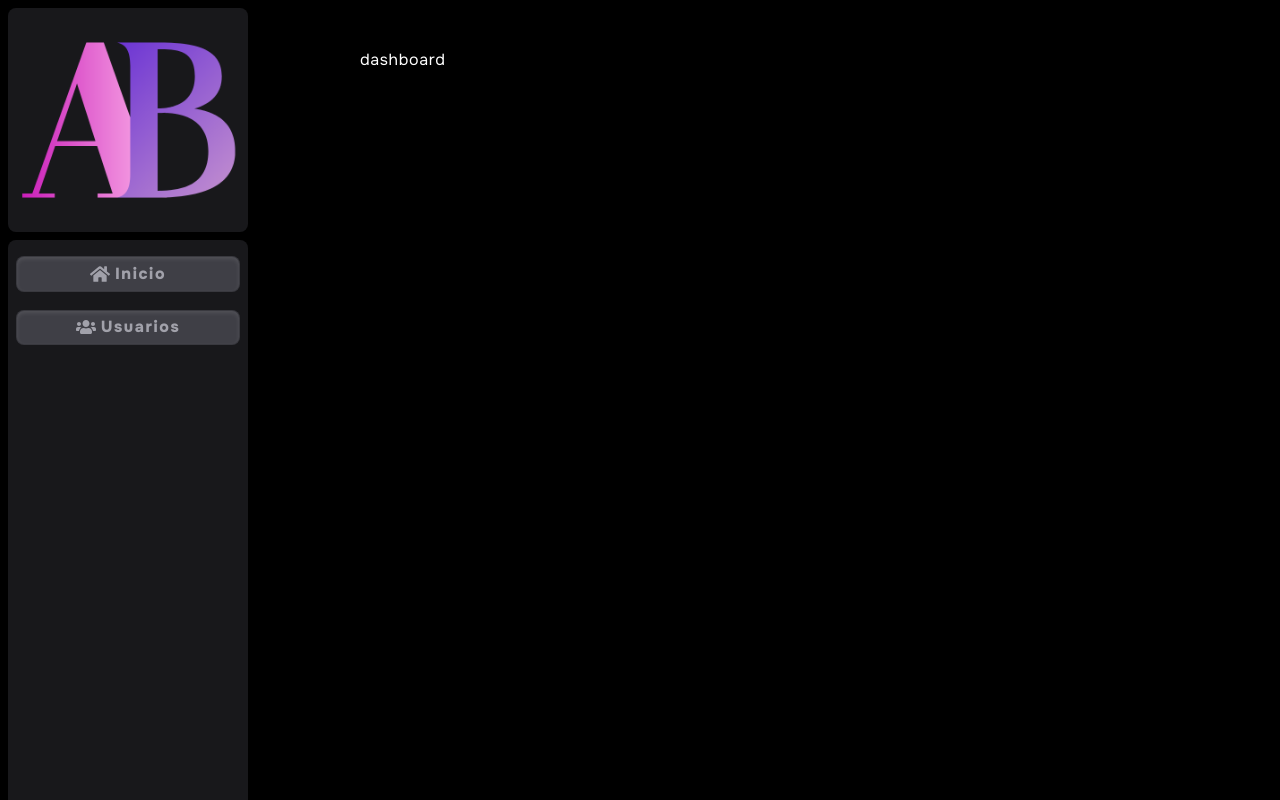
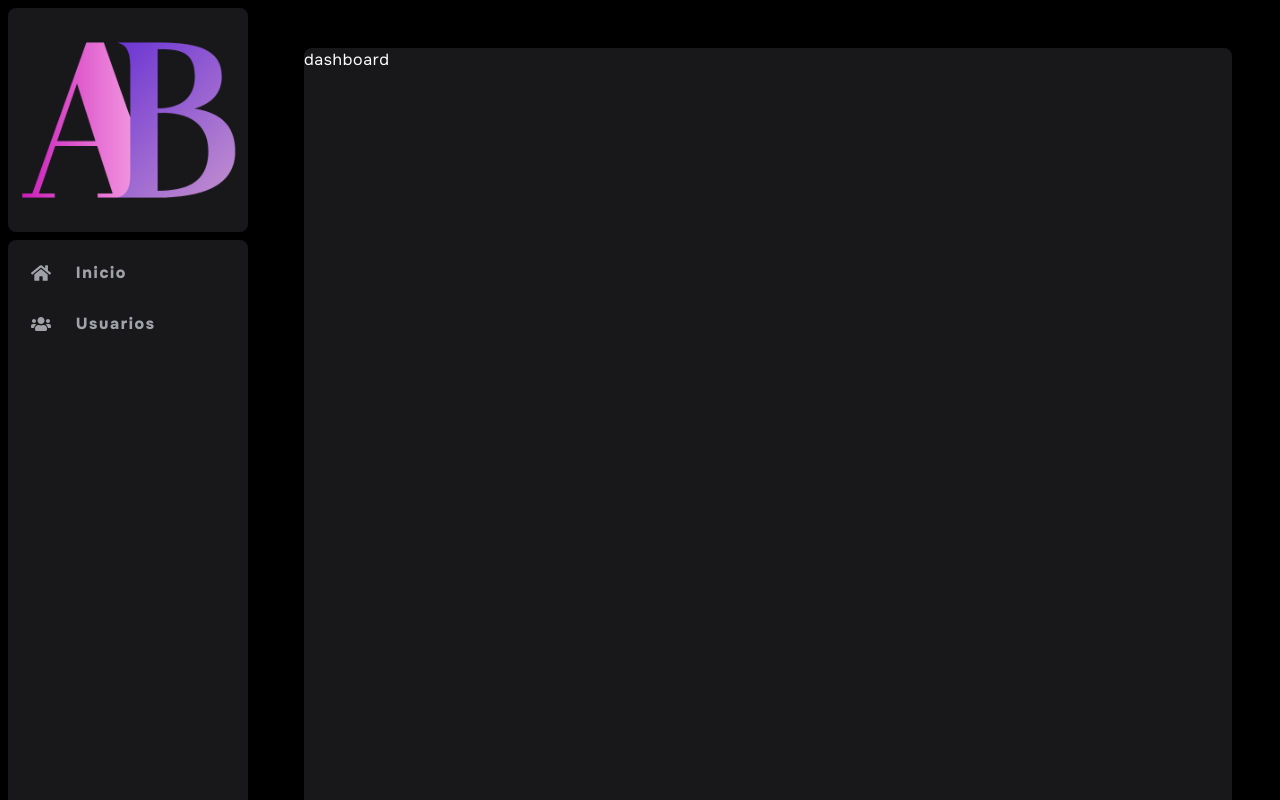
Before and after one commit to serjito/ABeauty, a Next.js app: page /Dashboard in a window 1280 px wide. Built offline with nearby package versions, Linux system fonts and the light colour scheme.

Commit message:
changes brevo

```diff
--- a/src/app/Components/Sidebar.tsx
+++ b/src/app/Components/Sidebar.tsx
@@ -1,35 +1,65 @@
+'use client';
 import Image from 'next/image';
 import Logo from '../../../public/logo.png';
 import Link from 'next/link';
 import { FaHome, FaUsers } from 'react-icons/fa';
+import { usePathname, useRouter } from 'next/navigation';
 
 function Sidebar() {
+  const router = useRouter();
+  const pathname = usePathname();
+
+  const isActive = (href: string) => pathname === href;
+
   return (
     <>
       <div className="bg-zinc-900 flex flex-col items-center justify-center px-2 rounded-lg mx-2 my-2">
         <Image src={Logo} alt="AgenciaBeuty" />
       </div>
-      <nav className="h-full flex bg-zinc-900 rounded-lg mx-2 my-2 text-zinc-400">
+      <nav className="h-[95vh] flex bg-zinc-900 rounded-lg mx-2 my-2 text-zinc-400">
         <ul className="w-full items-center justify-center my-4 ">
-          <li className=" mx-2">
+          <li className=" mx-2 cursor-pointer">
             <Link
               href="/"
-              className="bg-zinc-700 w-full flex flex-row items-center justify-center space-x-3 rounded-lg border border-black/10 shadow-inner shadow-white/10 hover:bg-zinc-500 cursor-pointer"
+              className={`w-full flex flex-row items-center justify-center space-x-3 rounded-lg hover:bg-zinc-500 cursor-pointer ${
+                isActive('/') ? 'bg-zinc-700 text-white' : ''
+              }`}
             >
-              <div style={{ display: 'flex', alignItems: 'center' }}>
+              <div
+                style={{
+                  width: '100%',
+                  display: 'flex',
+                  alignItems: 'center',
+                  justifyContent: 'start',
+                  marginLeft: '10px',
+                  cursor: 'pointer',
+                }}
+              >
                 <FaHome size={20} />
-                <span style={{ marginLeft: '5px' }}>Inicio</span>
+                <span style={{ marginLeft: '25px', cursor: 'pointer' }}>
+                  Inicio
+                </span>
               </div>
             </Link>
           </li>
           <li className="mx-2">
             <Link
               href="/Dashboard/registers"
-              className="bg-zinc-700 w-full flex items-center justify-center space-x-3 rounded-lg border border-black/10 shadow-inner shadow-white/10 hover:bg-zinc-500 cursor-pointer"
+              className={` w-full flex items-center justify-center space-x-3 rounded-lg hover:bg-zinc-500 cursor-pointer ${
+                isActive('/Dashboard/registers') ? 'bg-zinc-700 text-white' : ''
+              }`}
             >
-              <div style={{ display: 'flex', alignItems: 'center' }}>
+              <div
+                style={{
+                  width: '100%',
+                  display: 'flex',
+                  alignItems: 'center',
+                  justifyContent: 'start',
+                  marginLeft: '10px',
+                }}
+              >
                 <FaUsers size={20} />
-                <span style={{ marginLeft: '5px' }}>Usuarios</span>
+                <span style={{ marginLeft: '25px' }}>Usuarios</span>
               </div>
             </Link>
           </li>
--- a/src/app/Dashboard/layout.tsx
+++ b/src/app/Dashboard/layout.tsx
@@ -7,9 +7,7 @@ export default function Layout({ children }: { children: React.ReactNode }) {
         {' '}
         <Sidebar />
       </div>
-      <div className=" flex-grow mx-14 md:overflow-y-auto md:p-12">
-        {children}
-      </div>
+      <div className=" flex-grow  md:overflow-y-auto md:p-12">{children}</div>
     </div>
   );
 }
--- a/src/app/Dashboard/page.tsx
+++ b/src/app/Dashboard/page.tsx
@@ -1,6 +1,6 @@
 function Dashboard() {
   return (
-    <div>
+    <div className="bg-zinc-900 h-[95vh] w-full rounded-lg">
       <h1 className="text-white">dashboard</h1>
     </div>
   );
--- a/src/app/Dashboard/registers/page.tsx
+++ b/src/app/Dashboard/registers/page.tsx
@@ -9,8 +9,6 @@ import {
   TableHeader,
   TableRow,
 } from '@/components/ui/table';
-import Register from '@/models/Register';
-import connectDB from '@/utils/mongoose';
 import axios from 'axios';
 import { useRouter } from 'next/navigation';
 import { useEffect, useState } from 'react';
@@ -101,8 +99,8 @@ function Registros() {
         </TableBody>
         <TableFooter>
           <TableRow className="bg-zinc-700">
-            <TableCell colSpan={4}>Total</TableCell>
-            <TableCell className="text-right"> {registers.length}</TableCell>
+            <TableCell colSpan={5}>Total</TableCell>
+            <TableCell className="text-center"> {registers.length}</TableCell>
           </TableRow>
         </TableFooter>
       </Table>
--- a/src/libs/sendEmail.ts
+++ b/src/libs/sendEmail.ts
@@ -24,16 +24,18 @@ export async function sendEmail(data: EmailData): Promise<Error | boolean> {
   const mailOptions = {
     from: `${data.email}`,
     to: 'sergiomatadi2@gmail.com',
-    subject: 'Nuevo mensaje de contacto Renovat Instalacions SL',
+    subject: 'Nuevo registro de usuario en Agencia Beauty',
+    replyTo: `${data.email}`,
     html: `
       <!DOCTYPE html>
       <html>
       <head>
-        <title>Nuevo mensaje de contacto</title>
+        <title>Nuevo contacto</title>
       </head>
       <body>
-        <h1>Nuevo mensaje de contacto</h1>
-        <p>Nombre y apellidos: ${data.name}${data.telephone}</p>
+        <h1>Nuevo contacto</h1>
+        <p>Nombre: ${data.name}</p>
+        <p>Telefono: ${data.telephone}</p>
         <p>Email: ${data.email}</p>
       </body>
       </html>
```
